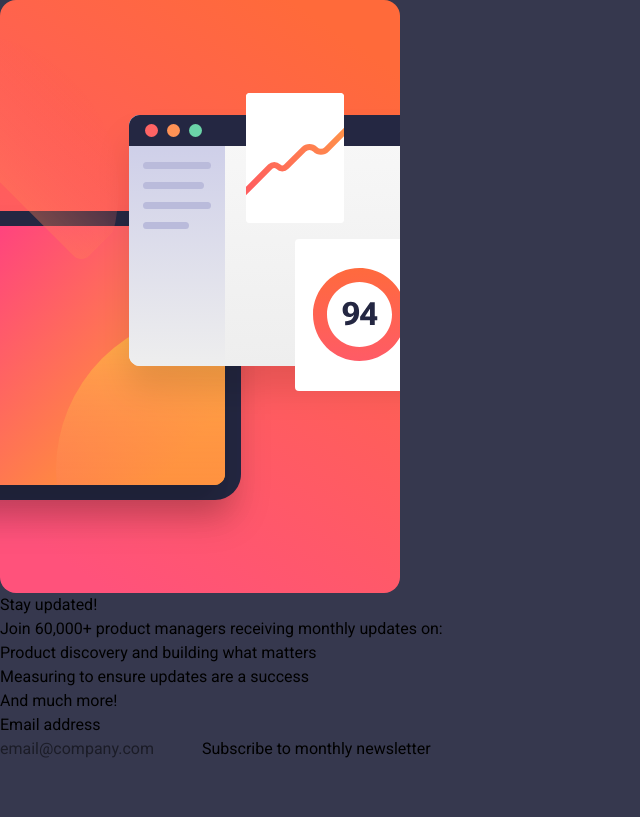
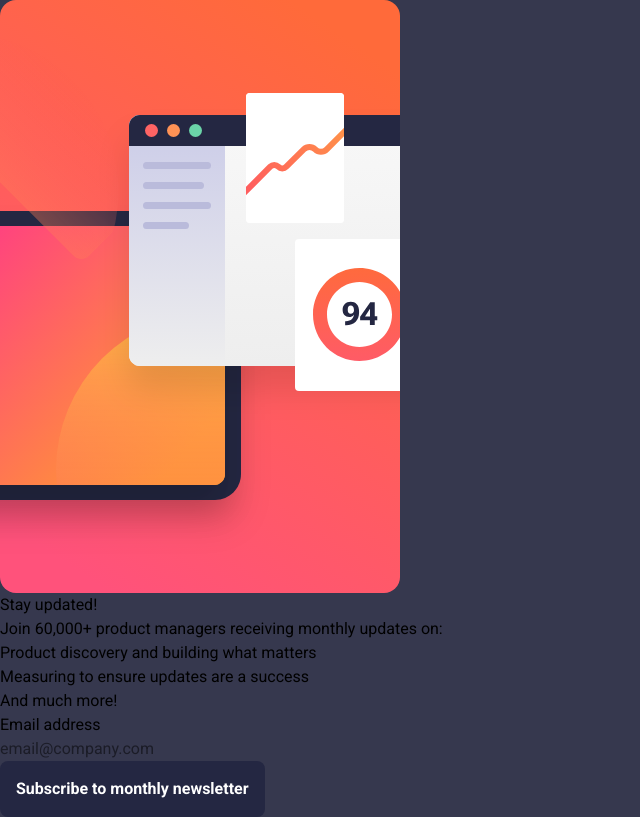
Before and after one commit to dionysia-lemonaki/newsletter-sign-up-form-with-success-message, a React (Vite) app: page / in a window 1280 px wide. Shown: the whole page, without its empty margins (0-640 px from the left). Built offline with nearby package versions, Linux system fonts and the light colour scheme.

Commit message:
style: add Button component styles

```diff
--- a/src/components/Button.tsx
+++ b/src/components/Button.tsx
@@ -8,7 +8,11 @@ interface ButtonProps {
 
 const Button = ({ type, children, onClick }: ButtonProps) => {
   return (
-    <button type={type} onClick={onClick}>
+    <button
+      type={type}
+      onClick={onClick}
+      className="block bg-(--blue-800) p-4 rounded-lg text-white text-base font-bold leading-[1.5] hover:bg-linear-(--gradient) focus-visible:bg-linear-(--gradient) focus-visible:outline-4 focus-visbile:outline-offset-4 focus-visible:outline-dotted focus-visible:outline-(--red) cursor-pointer"
+    >
       {children}
     </button>
   );
--- a/src/index.css
+++ b/src/index.css
@@ -10,6 +10,9 @@
 
 :root {
   --blue-700: hsl(235 18% 26%);
+  --blue-800: hsl(234 29% 20%);
+  --red: hsl(4 100% 67%);
+  --gradient: hsl(15 100% 61%), hsl(346 100% 66%);
 }
 
 body {
```
